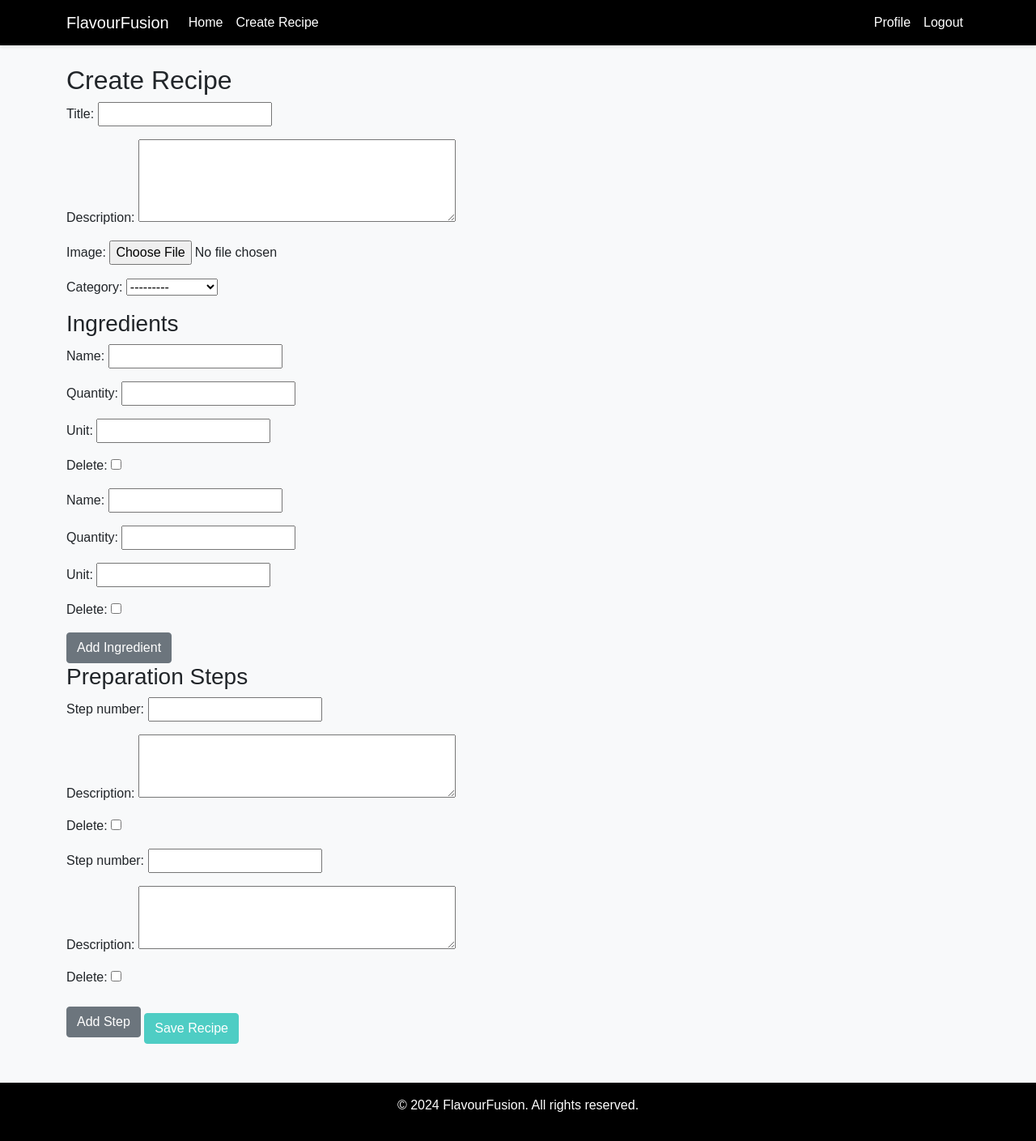
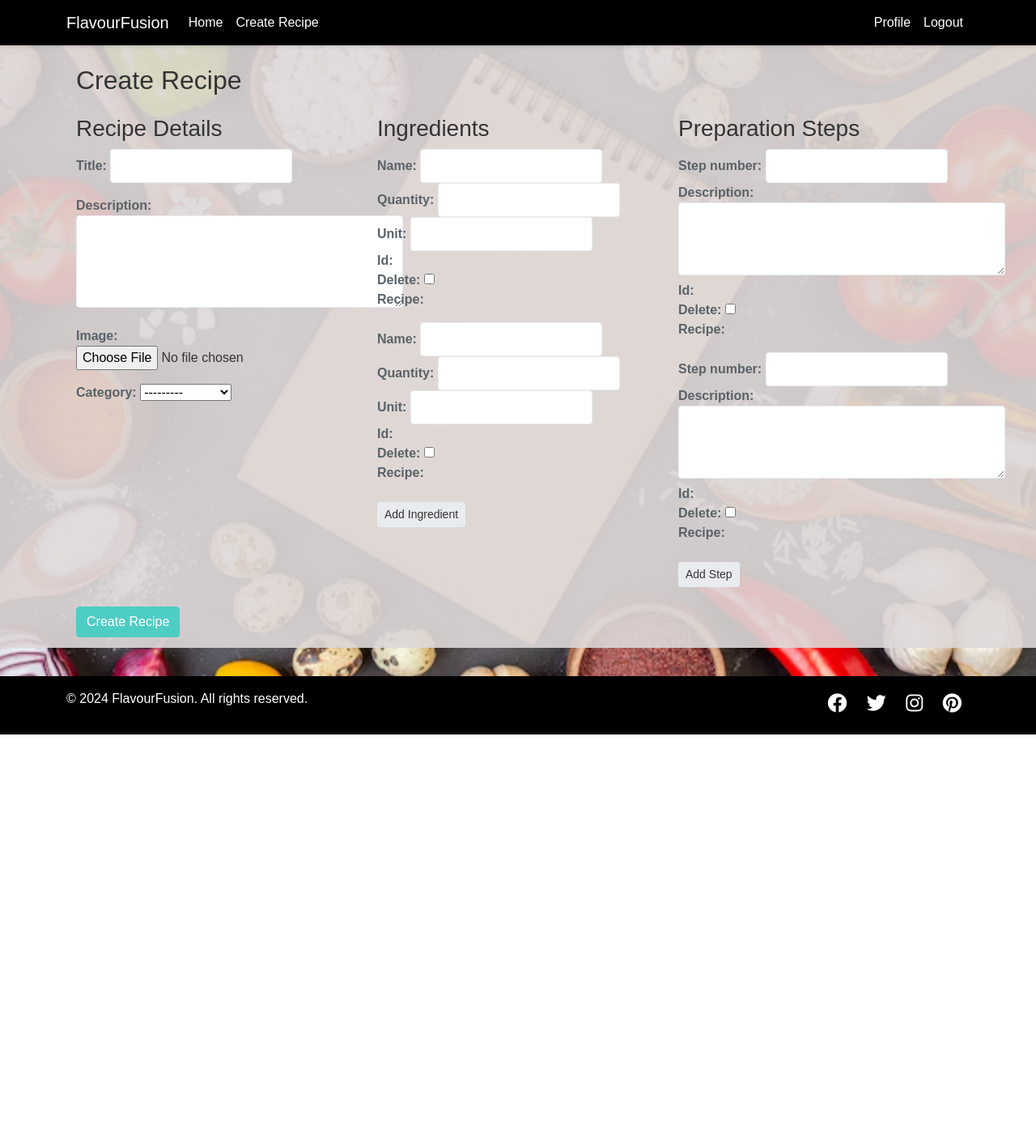
Before and after one commit to owuradaps/Flavour-Fusion-Pro, a Django app: page /recipe/create/ in a window 1280 px wide. Shown: the whole page at 81% size. After the commit the page ends 907 px from the top, so only its background shows below. Run offline with Django 5.2, Linux system fonts and the light colour scheme; the visitor is signed in with stand-in values (Sample User, id 1).

Commit message:
Rearrange recipe creation forms format

```diff
--- a/account/forms.py
+++ b/account/forms.py
@@ -20,7 +20,4 @@
 class ProfileUpdateForm(forms.ModelForm):
     class Meta:
         model = Profile
-        fields = ['bio', 'location', 'birth_date', 'profile_picture']
-        widgets = {
-            'birth_date': forms.DateInput(attrs={'type': 'date'}),
-        }
+        fields = ['bio', 'location', 'profile_picture']
--- a/account/models.py
+++ b/account/models.py
@@ -11,7 +11,6 @@
     user = models.OneToOneField(User, on_delete=models.CASCADE)
     bio = models.TextField(max_length=500, blank=True)
     location = models.CharField(max_length=30, blank=True)
-    birth_date = models.DateField(null=True, blank=True)
     profile_picture = models.ImageField(upload_to='profile_pics', blank=True)
 
     def __str__(self):
--- a/flavourfusion-pro/settings.py
+++ b/flavourfusion-pro/settings.py
@@ -16,7 +16,9 @@
 if os.path.isfile("env.py"): import env
 
 # Build paths inside the project like this: BASE_DIR / 'subdir'.
+
 BASE_DIR = Path(__file__).resolve().parent.parent
+#BASE_DIR = os.path.dirname(os.path.dirname(os.path.abspath(__file__)))
 
 
 # Quick-start development settings - unsuitable for production
@@ -134,6 +136,9 @@
 # https://docs.djangoproject.com/en/5.0/howto/static-files/
 
 STATIC_URL = 'static/'
+STATICFILES_DIRS = [
+    os.path.join(BASE_DIR, 'static'),
+]
 
 MEDIA_URL = '/media/'
 MEDIA_ROOT = BASE_DIR / 'media'
--- a/static/css/custom.css
+++ b/static/css/custom.css
@@ -1,5 +1,5 @@
 :root {
-    --background-color: #f8f9fa;
+    --background-color: #021324;
     --text-color: #333333;
     --primary-color: #6c757d;
     --secondary-color: #e9ecef;
@@ -11,35 +11,83 @@
     --warning-color: #ffc107;
 }
 
+html, body {
+    height: 100%;
+}
+
 body {
+    display: flex;
+    flex-direction: column;
     background-color: var(--background-color);
     color: var(--text-color);
+    font-family: 'Arial', sans-serif;
+    background-image: url('../images/bg-recipe1.avif');
+    background-size: cover;
+    background-attachment: fixed;
+    background-position: center;
+    z-index: -2;
 }
 
-.navbar {
-    background-color: var(--primary-color) !important;
+body::before {
+    content: "";
+    position: fixed;
+    top: 0;
+    left: 0;
+    width: 100vw;
+    height: 100vh;
+    background-color: rgb(222, 217, 217);
+    opacity: 0.9;
+    z-index: -1;
+}
+
+.content-wrapper {
+    flex: 1 0 auto;
+}
+
+.footer {
+    flex-shrink: 0;
+}
+
+.navbar, .footer {
+    background-color: #000 !important;
+    box-shadow: 0 2px 4px rgba(0,0,0,.1);
+}
+
+.navbar-brand, .navbar-nav .nav-link, .footer {
+    color: white !important;
+}
+
+.social-icon {
+    color: white;
+    font-size: 1.5rem;
+    margin: 0 10px;
+    transition: color 0.3s ease;
+}
+
+.social-icon:hover {
+    color: #4ecdc4;
 }
 
 .card {
     background-color: var(--card-background);
     border: 1px solid var(--card-border);
-    box-shadow: 0 1px 3px rgba(0,0,0,0.1);
-    transition: transform 0.2s, box-shadow 0.2s;
+    box-shadow: 0 2px 4px rgba(0,0,0,.1);
+    transition: transform 0.3s, box-shadow 0.3s;
 }
 
 .card:hover {
-    transform: translateY(-3px);
-    box-shadow: 0 4px 6px rgba(0,0,0,0.1);
+    transform: translateY(-5px);
+    box-shadow: 0 4px 8px rgba(0,0,0,.1);
 }
 
 .btn-primary {
-    background-color: var(--accent-color);
-    border-color: var(--accent-color);
+    background-color: #4ecdc4;
+    border-color: #4ecdc4;
 }
 
 .btn-primary:hover {
-    background-color: var(--primary-color);
-    border-color: var(--primary-color);
+    background-color: #45b7aa;
+    border-color: #45b7aa;
 }
 
 .card-footer {
@@ -47,7 +95,6 @@
     border-top: 1px solid var(--card-border);
 }
 
-/* Additional styles for recipe details page */
 .list-group-item {
     background-color: var(--card-background);
     border-color: var(--card-border);
@@ -79,25 +126,21 @@
     border-color: #bd2130;
 }
 
-/* Improve readability of recipe title */
 .card-title {
     color: var(--primary-color);
     font-weight: bold;
 }
 
-/* Style for average rating */
 .average-rating {
     font-size: 1.2em;
     font-weight: bold;
     color: var(--accent-color);
 }
 
-/* Enhance comment cards */
 .comment-card {
     border-left: 4px solid var(--accent-color);
 }
 
-/* Improve form styling */
 form label {
     font-weight: bold;
     color: var(--accent-color);
--- a/templates/account/login.html
+++ b/templates/account/login.html
@@ -3,6 +3,7 @@
 {% block title %}Login - FlavourFusion{% endblock %}
 
 {% block content %}
+<div class="card mt-5">
 <h2>Login</h2>
 <form method="post">
     {% csrf_token %}
@@ -10,4 +11,5 @@
     <button type="submit" class="btn btn-primary">Login</button>
 </form>
 <p class="mt-3">Don't have an account? <a href="{% url 'account:register' %}">Register here</a></p>
+</div>
 {% endblock %}
--- a/templates/account/register.html
+++ b/templates/account/register.html
@@ -3,6 +3,7 @@
 {% block title %}Register - FlavourFusion{% endblock %}
 
 {% block content %}
+<div class="card">
 <h2>Register</h2>
 <form method="post">
     {% csrf_token %}
@@ -10,4 +11,5 @@
     <button type="submit" class="btn btn-primary">Register</button>
 </form>
 <p class="mt-3">Already have an account? <a href="{% url 'account:login' %}">Login here</a></p>
+</div>
 {% endblock %}
--- a/templates/base.html
+++ b/templates/base.html
@@ -3,51 +3,35 @@
 <!DOCTYPE html>
 <html lang="en">
   <head>
-    <meta charset="UTF-8">
-    <meta name="viewport" content="width=device-width, initial-scale=1.0">
+    <meta charset="UTF-8" />
+    <meta name="viewport" content="width=device-width, initial-scale=1.0" />
     <title>{% block title %}FlavourFusion{% endblock %}</title>
-    <link href="https://cdn.jsdelivr.net/npm/bootstrap@5.1.3/dist/css/bootstrap.min.css" rel="stylesheet">
-    <style>
-        body {
-            background-color: #f8f9fa;
-            font-family: 'Arial', sans-serif;
-        }
-        .navbar {
-            box-shadow: 0 2px 4px rgba(0,0,0,.1);
-            background-color: #000 !important; /* Appetizing red color */
-        }
-        .navbar-brand, .navbar-nav .nav-link {
-            color: white !important;
-        }
-        .card {
-            transition: transform 0.3s;
-            border: none;
-            box-shadow: 0 2px 4px rgba(0,0,0,.1);
-        }
-        .card:hover {
-            transform: translateY(-5px);
-            box-shadow: 0 4px 8px rgba(0,0,0,.1);
-        }
-        .btn-primary {
-            background-color: #4ecdc4; /* Refreshing teal color */
-            border-color: #4ecdc4;
-        }
-        .btn-primary:hover {
-            background-color: #45b7aa;
-            border-color: #45b7aa;
-        }
-        footer {
-            background-color: #000;
-            color: white;
-        }
-    </style>
+    <link
+      href="https://cdn.jsdelivr.net/npm/bootstrap@5.1.3/dist/css/bootstrap.min.css"
+      rel="stylesheet"
+    />
+    <link
+      rel="stylesheet"
+      href="https://cdnjs.cloudflare.com/ajax/libs/font-awesome/5.15.3/css/all.min.css"
+    />
+    <link rel="stylesheet" href="{% static 'css/custom.css' %}">
+
+
     {% block extra_css %}{% endblock %}
   </head>
   <body>
     <nav class="navbar navbar-expand-lg navbar-dark">
       <div class="container">
         <a class="navbar-brand" href="{% url 'home' %}">FlavourFusion</a>
-            <button class="navbar-toggler" type="button" data-bs-toggle="collapse" data-bs-target="#navbarNav" aria-controls="navbarNav" aria-expanded="false" aria-label="Toggle navigation">
+        <button
+          class="navbar-toggler"
+          type="button"
+          data-bs-toggle="collapse"
+          data-bs-target="#navbarNav"
+          aria-controls="navbarNav"
+          aria-expanded="false"
+          aria-label="Toggle navigation"
+        >
           <span class="navbar-toggler-icon"></span>
         </button>
         <div class="collapse navbar-collapse" id="navbarNav">
@@ -57,7 +41,9 @@
             </li>
             {% if user.is_authenticated %}
             <li class="nav-item">
-                            <a class="nav-link" href="{% url 'recipe:create_recipe' %}">Create Recipe</a>
+              <a class="nav-link" href="{% url 'recipe:create_recipe' %}"
+                >Create Recipe</a
+              >
             </li>
             {% endif %}
           </ul>
@@ -74,7 +60,9 @@
               <a class="nav-link" href="{% url 'account:login' %}">Login</a>
             </li>
             <li class="nav-item">
-                            <a class="nav-link" href="{% url 'account:register' %}">Register</a>
+              <a class="nav-link" href="{% url 'account:register' %}"
+                >Register</a
+              >
             </li>
             {% endif %}
           </ul>
@@ -82,26 +70,65 @@
       </div>
     </nav>
 
+    <div class="content-wrapper position-relative m-auto">
       <div class="container mt-4">
-        {% if messages %}
-            {% for message in messages %}
-                <div class="alert alert-{{ message.tags }} alert-dismissible fade show" role="alert">
+        {% if messages %} {% for message in messages %}
+        <div
+          class="alert alert-{{ message.tags }} alert-dismissible fade show"
+          role="alert"
+        >
           {{ message }}
-                    <button type="button" class="btn-close" data-bs-dismiss="alert" aria-label="Close"></button>
+          <button
+            type="button"
+            class="btn-close"
+            data-bs-dismiss="alert"
+            aria-label="Close"
+          ></button>
         </div>
-            {% endfor %}
-        {% endif %}
-
-        {% block content %}
-        {% endblock %}
+        {% endfor %} {% endif %} {% block content %} {% endblock %}
+      </div>
     </div>
 
-    <footer class="mt-5 py-3">
-        <div class="container text-center">
+    <footer class="footer mt-5 py-3">
+      <div class="container">
+        <div class="row">
+          <div class="col-md-6 text-center text-md-start">
             <p>&copy; {% now "Y" %} FlavourFusion. All rights reserved.</p>
           </div>
+          <div class="col-md-6 text-center text-md-end">
+            <a
+              href="https://www.facebook.com"
+              target="_blank"
+              class="social-icon"
+              ><i class="fab fa-facebook"></i
+            ></a>
+            <a href="https://twitter.com" target="_blank" class="social-icon"
+              ><i class="fab fa-twitter"></i
+            ></a>
+            <a
+              href="https://www.instagram.com"
+              target="_blank"
+              class="social-icon"
+              ><i class="fab fa-instagram"></i
+            ></a>
+            <a
+              href="https://www.pinterest.com"
+              target="_blank"
+              class="social-icon"
+              ><i class="fab fa-pinterest"></i
+            ></a>
+          </div>
+        </div>
+      </div>
     </footer>
-
+<style>
+    .card {
+            background-color: #f4f4f4;
+            padding: 1.5rem;
+            border-radius: 5px;
+            opacity: 0.85;
+        }
+</style>
     <script src="https://cdn.jsdelivr.net/npm/bootstrap@5.1.3/dist/js/bootstrap.bundle.min.js"></script>
     {% block extra_js %}{% endblock %}
   </body>
--- a/templates/recipe/recipe_form.html
+++ b/templates/recipe/recipe_form.html
@@ -3,55 +3,119 @@
 {% block title %}{% if form.instance.pk %}Edit Recipe{% else %}Create Recipe{% endif %} - FlavourFusion{% endblock %}
 
 {% block content %}
-<h2>{% if form.instance.pk %}Edit Recipe{% else %}Create Recipe{% endif %}</h2>
-
-{% if messages %}
-<div class="messages">
-    {% for message in messages %}
-    <div{% if message.tags %} class="alert alert-{{ message.tags }}"{% endif %}>{{ message }}</div>
-    {% endfor %}
-</div>
-{% endif %}
-
+<div class="container-fluid mt-4">
+    <h2 class="mb-4">{% if form.instance.pk %}Edit Recipe{% else %}Create Recipe{% endif %}</h2>
     <form method="post" enctype="multipart/form-data">
         {% csrf_token %}
 
-    {% if form.non_field_errors %}
-    <div class="alert alert-danger">
-        {% for error in form.non_field_errors %}
-        {{ error }}
-        {% endfor %}
+        <div class="row">
+            <!-- Main Recipe Details -->
+            <div class="col-md-4">
+                <h3>Recipe Details</h3>
+                <div class="form-group">
+                    {{ form.title.label_tag }}
+                    {{ form.title }}
                 </div>
-    {% endif %}
+                <div class="form-group mt-3">
+                    {{ form.description.label_tag }}
+                    {{ form.description }}
+                </div>
+                <div class="form-group mt-3">
+                    {{ form.image.label_tag }}
+                    {{ form.image }}
+                </div>
+                <div class="form-group mt-3">
+                    {{ form.category.label_tag }}
+                    {{ form.category }}
+                </div>
+            </div>
 
-    {{ form.as_p }}
-
+            <!-- Ingredients -->
+            <div class="col-md-4">
                 <h3>Ingredients</h3>
                 {{ ingredient_formset.management_form }}
                 <div id="ingredient-formset">
                     {% for ingredient_form in ingredient_formset %}
-            <div class="ingredient-form">
-                {{ ingredient_form.as_p }}
+                        <div class="ingredient-form mb-3">
+                            {% for field in ingredient_form %}
+                                <div class="form-group">
+                                    {{ field.label_tag }}
+                                    {{ field }}
                                 </div>
                             {% endfor %}
                         </div>
-    <button type="button" id="add-ingredient" class="btn btn-secondary">Add Ingredient</button>
+                    {% endfor %}
+                </div>
+                <button type="button" id="add-ingredient" class="btn btn-secondary btn-sm mt-2">Add Ingredient</button>
+            </div>
 
+            <!-- Preparation Steps -->
+            <div class="col-md-4">
                 <h3>Preparation Steps</h3>
                 {{ step_formset.management_form }}
                 <div id="step-formset">
                     {% for step_form in step_formset %}
-            <div class="step-form">
-                {{ step_form.as_p }}
+                        <div class="step-form mb-3">
+                            {% for field in step_form %}
+                                <div class="form-group">
+                                    {{ field.label_tag }}
+                                    {{ field }}
                                 </div>
                             {% endfor %}
                         </div>
-    <button type="button" id="add-step" class="btn btn-secondary">Add Step</button>
+                    {% endfor %}
+                </div>
+                <button type="button" id="add-step" class="btn btn-secondary btn-sm mt-2">Add Step</button>
+            </div>
+        </div>
 
-    <button type="submit" class="btn btn-primary mt-3">Save Recipe</button>
+        <div class="row mt-4">
+            <div class="col-12">
+                <button type="submit" class="btn btn-primary">{% if form.instance.pk %}Update{% else %}Create{% endif %} Recipe</button>
+            </div>
+        </div>
     </form>
+</div>
+
+{% block extra_js %}
+<script>
+    function addForm(prefix) {
+        var formCount = parseInt(document.getElementById(`id_${prefix}-TOTAL_FORMS`).value);
+        var newForm = document.getElementById(`${prefix}-form-template`).cloneNode(true);
+        newForm.innerHTML = newForm.innerHTML.replace(/__prefix__/g, formCount);
+        newForm.setAttribute('class', `${prefix}-form mb-3`);
+        newForm.style.display = '';
+        document.getElementById(`${prefix}-formset`).appendChild(newForm);
+        document.getElementById(`id_${prefix}-TOTAL_FORMS`).value = formCount + 1;
+    }
+
+    document.getElementById('add-ingredient').addEventListener('click', function() {
+        addForm('ingredient');
+    });
+
+    document.getElementById('add-step').addEventListener('click', function() {
+        addForm('step');
+    });
+</script>
+
+<!-- Templates for new forms -->
+<div id="ingredient-form-template" style="display:none;">
+    {% for field in ingredient_formset.empty_form %}
+        <div class="form-group">
+            {{ field.label_tag }}
+            {{ field }}
+        </div>
+    {% endfor %}
+</div>
+
+<div id="step-form-template" style="display:none;">
+    {% for field in step_formset.empty_form %}
+        <div class="form-group">
+            {{ field.label_tag }}
+            {{ field }}
+        </div>
+    {% endfor %}
+</div>
 {% endblock %}
 
-{% block extra_js %}
-<!-- Your existing JavaScript remains the same -->
 {% endblock %}
```
Also changed, not shown: templates/account/profile.html (+23 -56 lines), account/migrations/0002_remove_profile_birth_date.py (added), media/profile_pics/Akomeah_V7zewAC.jpg (added), static/images/bg-recipe1.avif (added), static/images/recipe-background.avif (added). Lines whose indentation alone changed are shown as unchanged.
